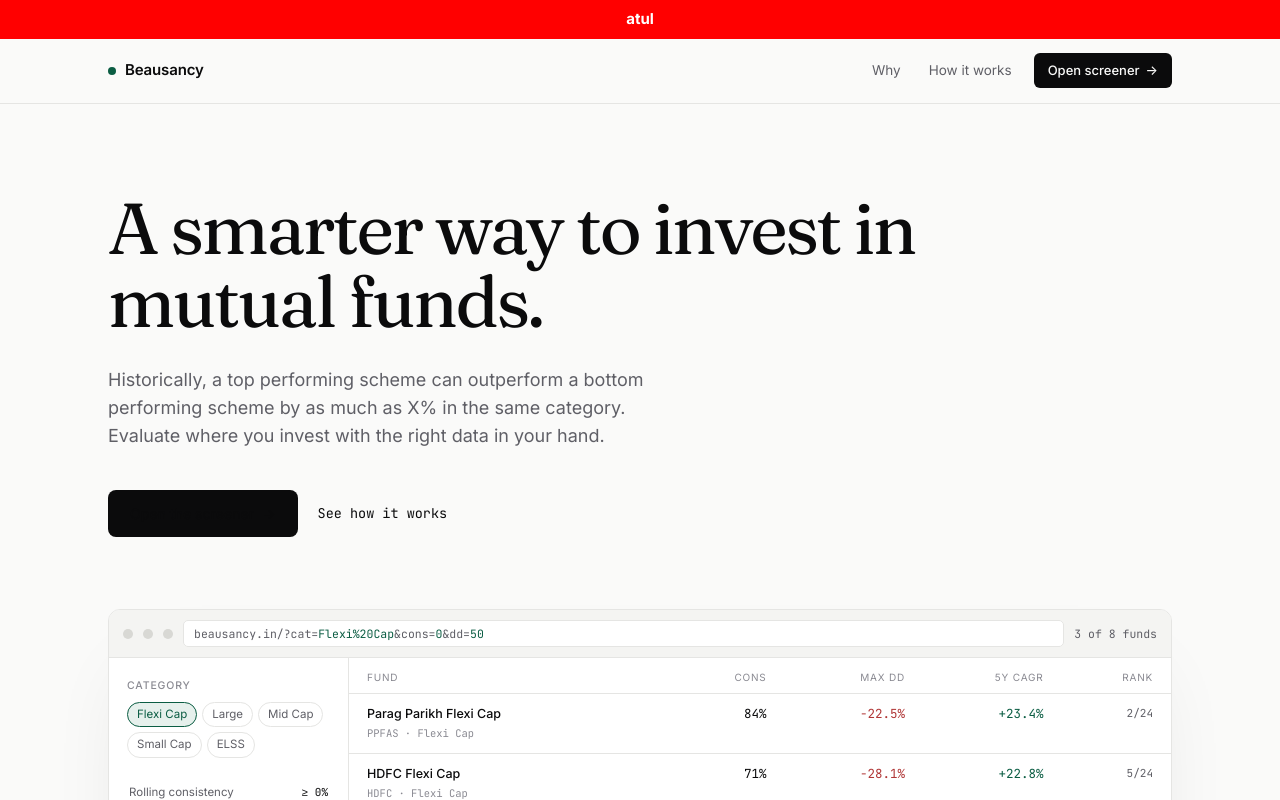
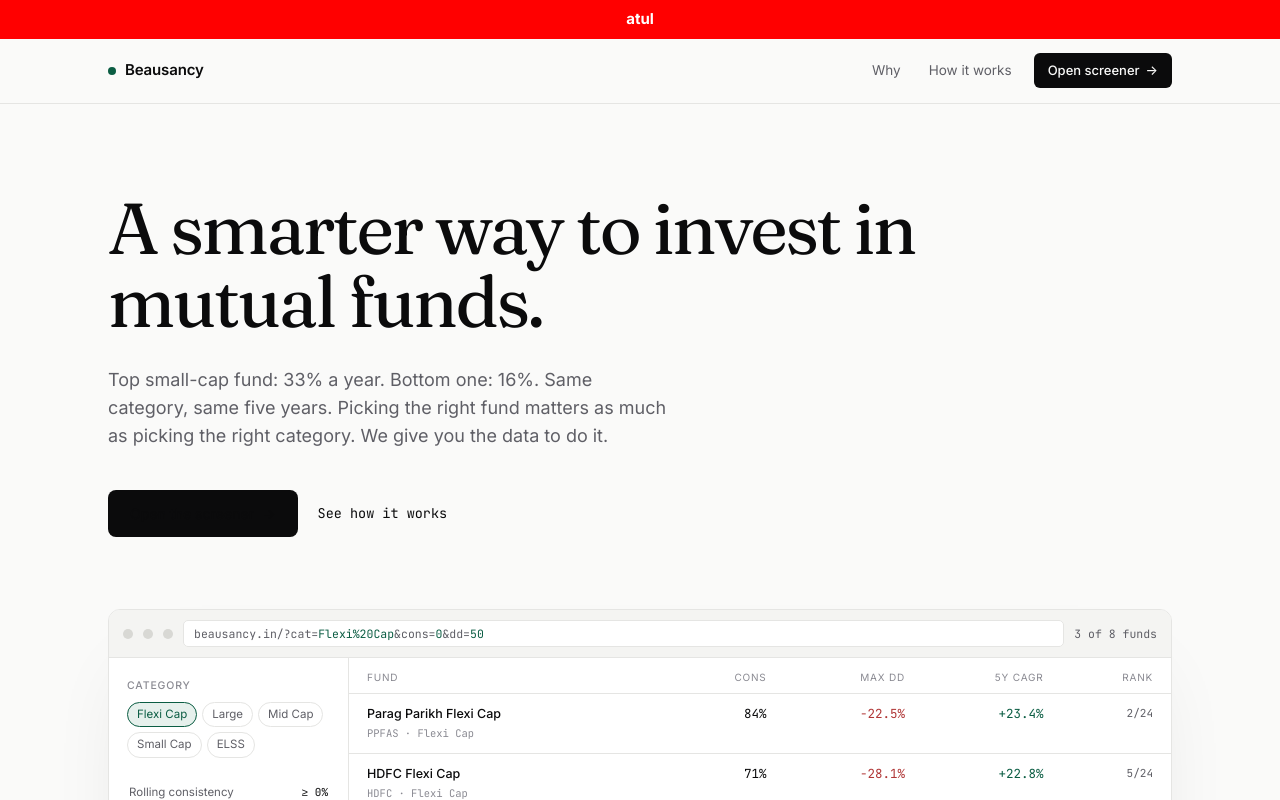
Before and after one commit to AtulS123/beausancy, a Next.js app: page / in a window 1280 px wide. Built offline with nearby package versions, Linux system fonts and the light colour scheme.

Commit message:
update hero subtext with small-cap fund comparison copy

```diff
--- a/src/pages/index.tsx
+++ b/src/pages/index.tsx
@@ -62,7 +62,7 @@
               A smarter way to invest in mutual funds.
             </h1>
             <p className="l-hero-sub reveal on d2">
-              Historically, a top performing scheme can outperform a bottom performing scheme by as much as X% in the same category. Evaluate where you invest with the right data in your hand.
+              Top small-cap fund: 33% a year. Bottom one: 16%. Same category, same five years. Picking the right fund matters as much as picking the right category. We give you the data to do it.
             </p>
             <div className="l-cta-row reveal on d3">
               <Link href="/screener" className="l-btn-primary">
```
